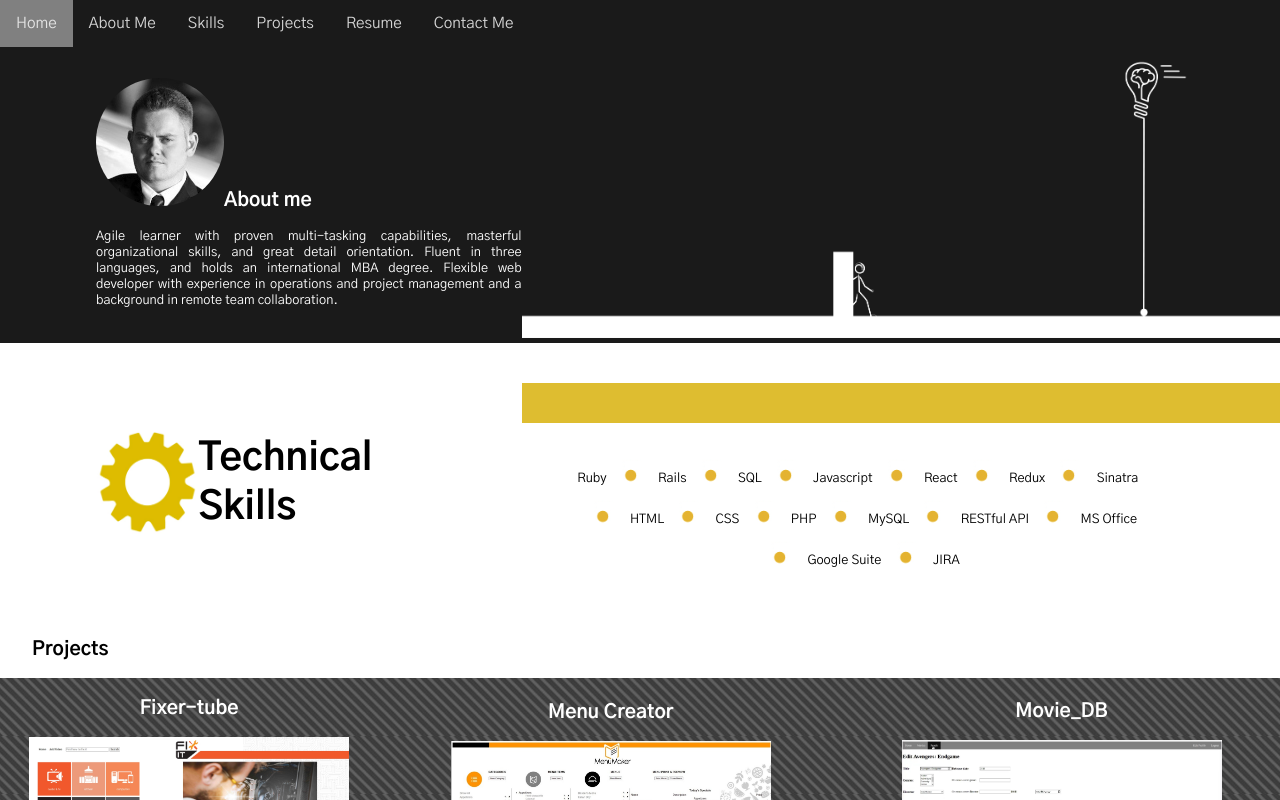
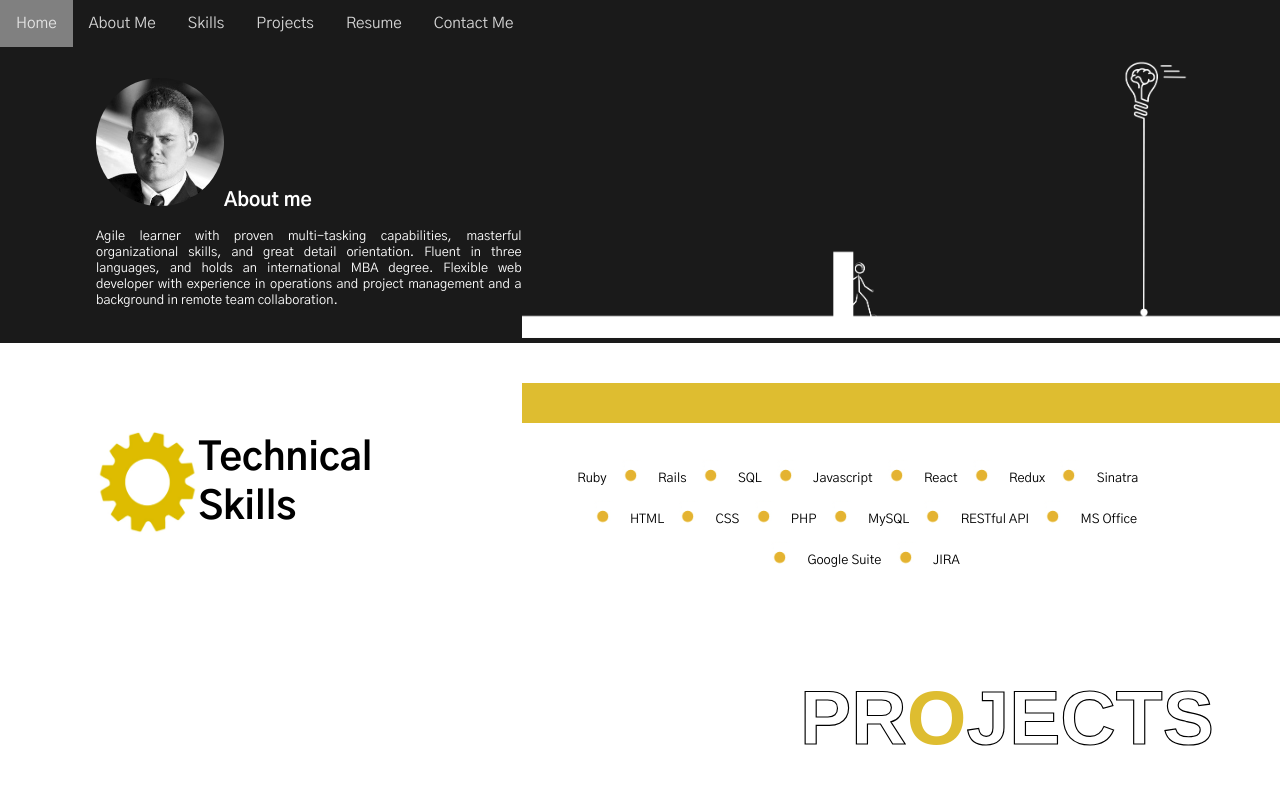
Before and after one commit to nicksolony/portfolio-frontend, a React (Create React App) app: page / in a window 1280 px wide. Shown: the top 800 px of the page. Built offline with nearby package versions, Linux system fonts and the light colour scheme.

Commit message:
updated Projects heading

```diff
--- a/src/App.css
+++ b/src/App.css
@@ -219,6 +219,25 @@ hr {
   margin-top: 0%;
 }
 
+#Projects h1 {
+  font-family:Arial, Helvetica, sans-serif;
+  margin-left: 60vw;
+  font-size: 6em;
+  color: black;
+  -webkit-text-fill-color: white;
+  -webkit-text-stroke-width: 0.015em;
+  -webkit-text-stroke-color: black;
+
+}
+
+
+#o {
+  -webkit-text-fill-color:#DEBD30;
+  -webkit-text-stroke-width: 0px;
+
+
+}
+
 #Projects .sectionContent{
   background-image: url('/src/imgs/projects-bg.png');
   color: white;
--- a/src/contents/Projects.js
+++ b/src/contents/Projects.js
@@ -5,7 +5,7 @@ class Projects extends Component {
     render() {
         return (
             <div id='Projects' className="component">
-                <h2>Projects</h2>
+                <h1>PR<span id="o">O</span>JECTS</h1>
                 <div className="sectionContent">
                 <table>
                 <tr>
```
